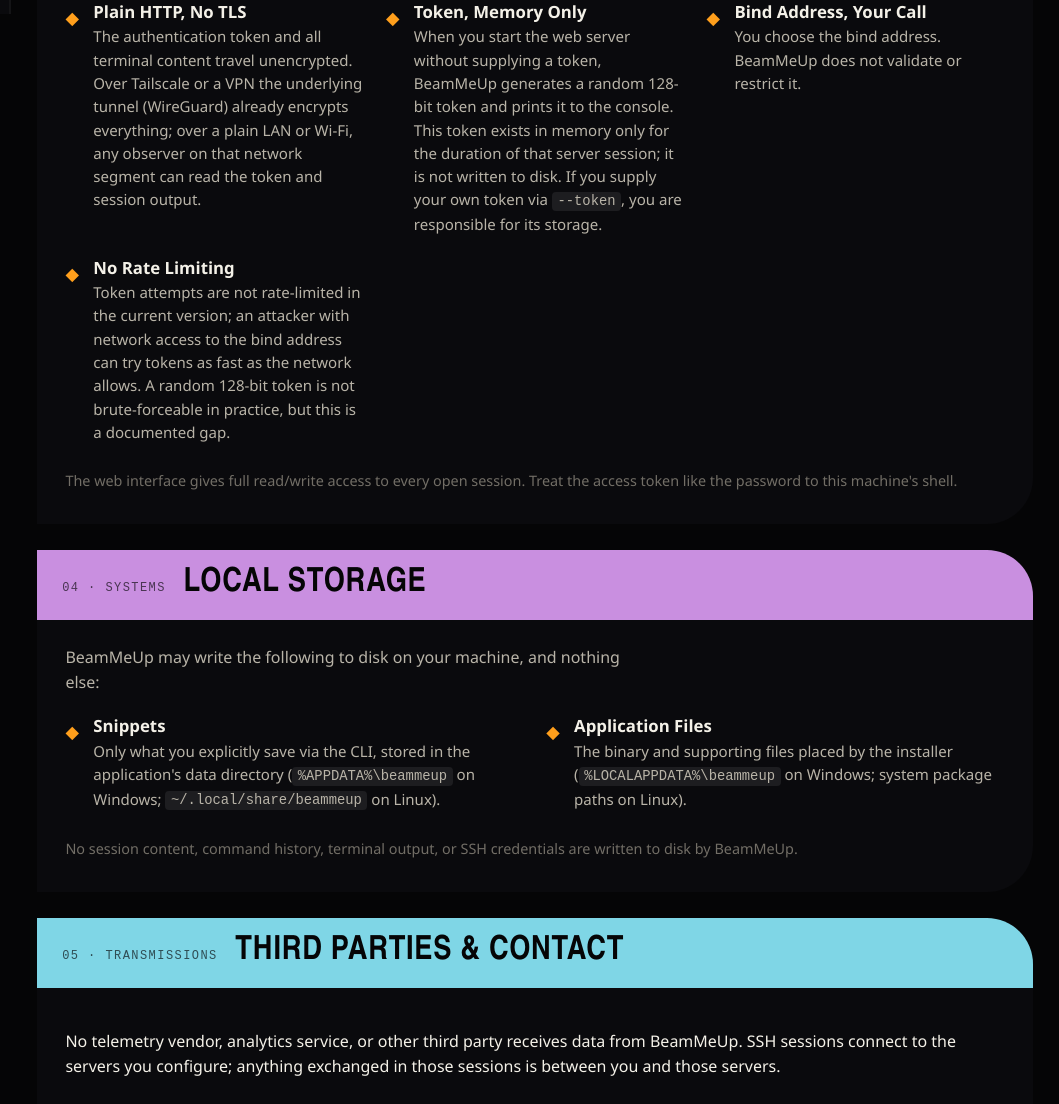
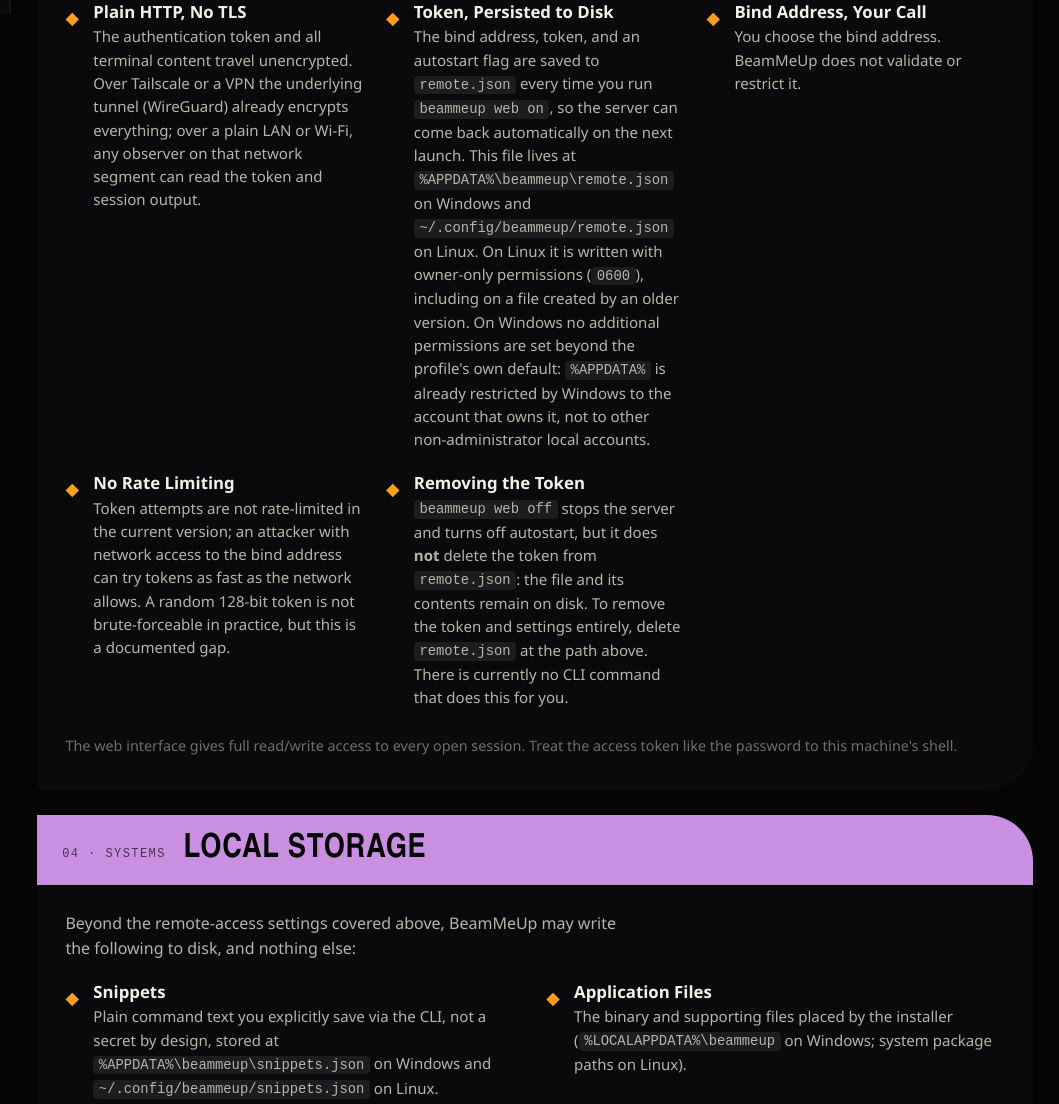
Before and after one commit to bzhzion/beammeup, a plain HTML site: page site/privacy.html in a window 1280 px wide. Shown: the part 786-1890 px from the top of the page, without its empty margins (221-1280 px from the left). Drawn offline with Linux system fonts and the light colour scheme; a web font is replaced by a local one.

Commit message:
site: fix privacy policy, remote token is persisted to remote.json

```diff
--- a/site/privacy.html
+++ b/site/privacy.html
@@ -126,12 +126,16 @@
             <div class="clearance-item">
               <span class="clearance-mark" aria-hidden="true">&#9670;</span>
               <div>
-                <h3>Token, Memory Only</h3>
-                <p>When you start the web server without supplying a token, BeamMeUp generates a
-                   random 128-bit token and prints it to the console. This token exists in memory
-                   only for the duration of that server session; it is not written to disk. If you
-                   supply your own token via <code>--token</code>, you are responsible for its
-                   storage.</p>
+                <h3>Token, Persisted to Disk</h3>
+                <p>The bind address, token, and an autostart flag are saved to <code>remote.json</code>
+                   every time you run <code>beammeup web on</code>, so the server can come back
+                   automatically on the next launch. This file lives at
+                   <code>%APPDATA%\beammeup\remote.json</code> on Windows and
+                   <code>~/.config/beammeup/remote.json</code> on Linux. On Linux it is written
+                   with owner-only permissions (<code>0600</code>), including on a file created by
+                   an older version. On Windows no additional permissions are set beyond the
+                   profile's own default: <code>%APPDATA%</code> is already restricted by Windows to
+                   the account that owns it, not to other non-administrator local accounts.</p>
               </div>
             </div>
             <div class="clearance-item">
@@ -151,6 +155,17 @@
                    documented gap.</p>
               </div>
             </div>
+            <div class="clearance-item">
+              <span class="clearance-mark" aria-hidden="true">&#9670;</span>
+              <div>
+                <h3>Removing the Token</h3>
+                <p><code>beammeup web off</code> stops the server and turns off autostart, but it
+                   does <strong>not</strong> delete the token from <code>remote.json</code>: the
+                   file and its contents remain on disk. To remove the token and settings entirely,
+                   delete <code>remote.json</code> at the path above. There is currently no CLI
+                   command that does this for you.</p>
+              </div>
+            </div>
           </div>
           <p class="tutorial-footnote">
             The web interface gives full read/write access to every open session. Treat the access
@@ -167,16 +182,17 @@
         </div>
         <div class="panel-body">
           <p class="lede-small">
-            BeamMeUp may write the following to disk on your machine, and nothing else:
+            Beyond the remote-access settings covered above, BeamMeUp may write the following to
+            disk, and nothing else:
           </p>
           <div class="clearance-grid">
             <div class="clearance-item">
               <span class="clearance-mark" aria-hidden="true">&#9670;</span>
               <div>
                 <h3>Snippets</h3>
-                <p>Only what you explicitly save via the CLI, stored in the application's data
-                   directory (<code>%APPDATA%\beammeup</code> on Windows;
-                   <code>~/.local/share/beammeup</code> on Linux).</p>
+                <p>Plain command text you explicitly save via the CLI, not a secret by design,
+                   stored at <code>%APPDATA%\beammeup\snippets.json</code> on Windows and
+                   <code>~/.config/beammeup/snippets.json</code> on Linux.</p>
               </div>
             </div>
             <div class="clearance-item">
```
Also changed, not shown: CHANGELOG.md.
